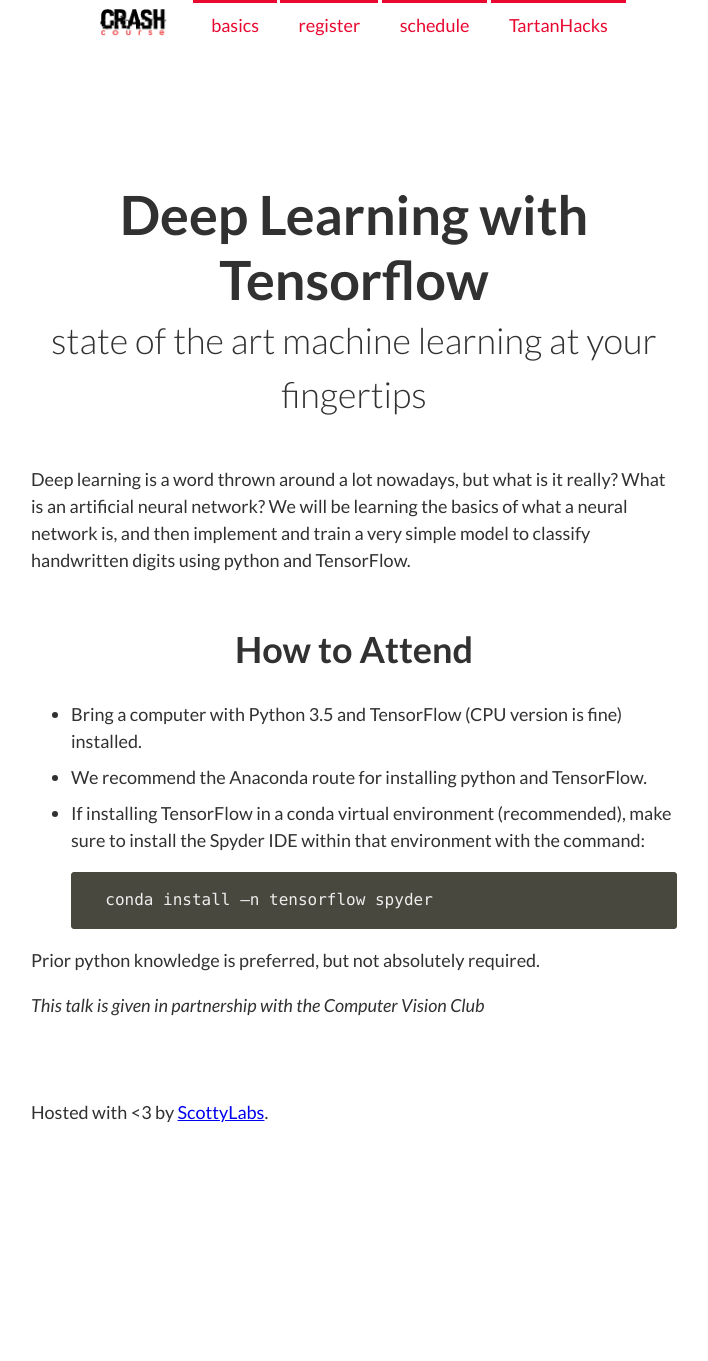
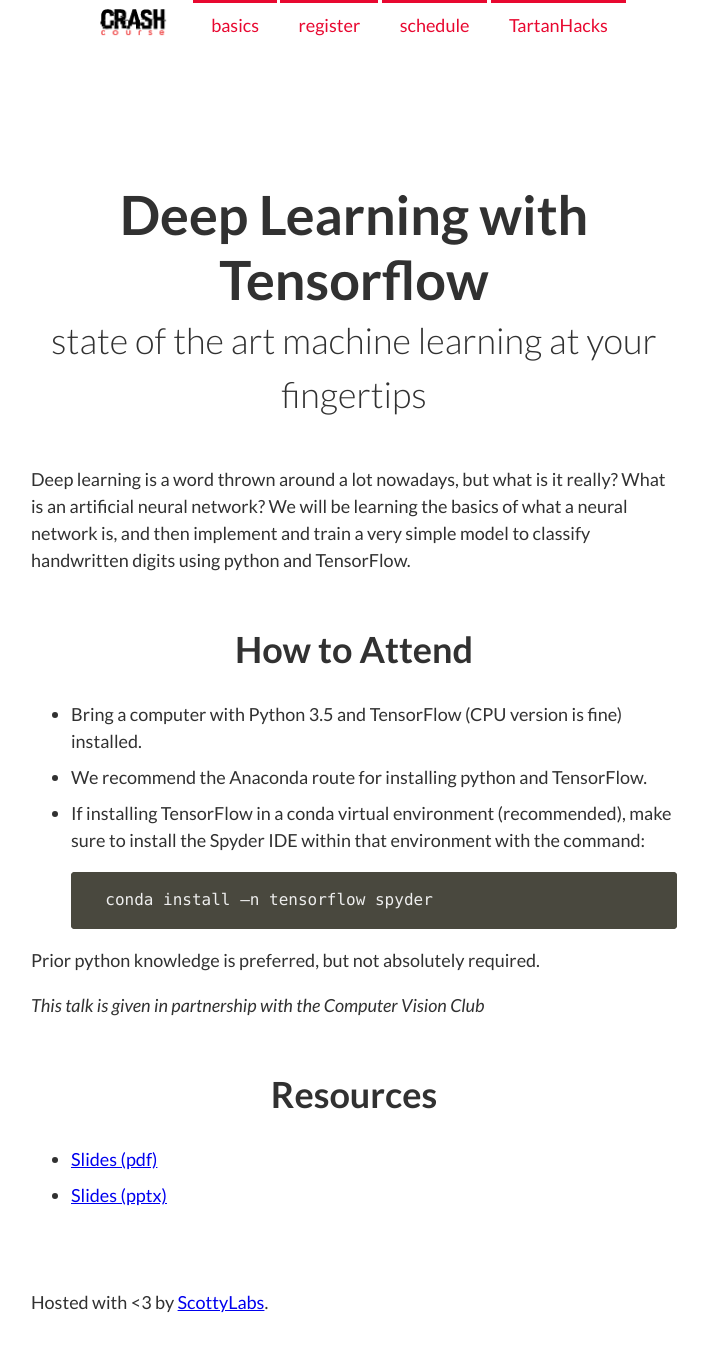
Before and after one commit to ScottyLabs/crashcourse, a Jekyll site: the page built from _talks/tensorflow.md, in a window 1280 px wide. Shown: the whole page, without its empty margins (286-994 px from the left). Built offline with Jekyll 4.4.1, drawn with Linux system fonts in a browser that asks for light colours; nearby versions of some CDN libraries; before the commit the page ends 1171 px from its top, so only the background shows below that.

Commit message:
Add slides for TensorFlow talk

```diff
--- a/_talks/tensorflow.md
+++ b/_talks/tensorflow.md
@@ -22,3 +22,8 @@
 Prior python knowledge is preferred, but not absolutely required.
 
 _This talk is given in partnership with the Computer Vision Club_
+
+## Resources
+
+- [Slides (pdf)](../assets/tensorflow/deep-learning-with-tensorflow.pdf)
+- [Slides (pptx)](../assets/tensorflow/deep-learning-with-tensorflow.pptx)
```
Also changed, not shown: 2 other files.
